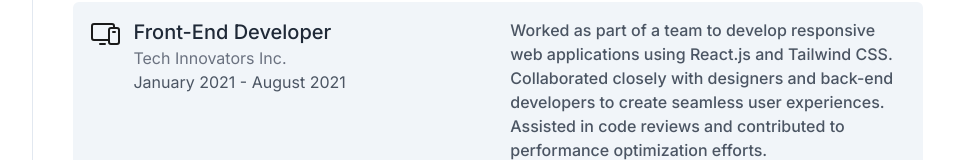
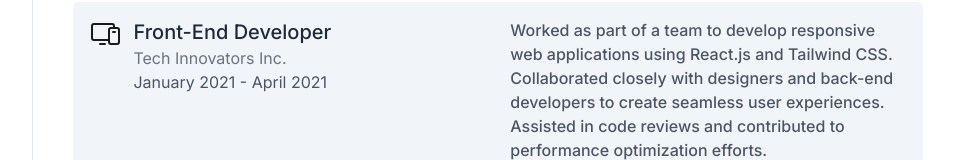
Before and after one commit to 123Brijesh44aa/brijesh-mourya-portfolio, a Next.js app: page /about in a window 1280 px wide. Shown: the part 1152-1312 px from the top of the page, without its empty margins (317-1271 px from the left). Built offline with nearby package versions, Linux system fonts and the light colour scheme.

Commit message:
Update end date for Front-End Developer position

```diff
--- a/constants/constants.ts
+++ b/constants/constants.ts
@@ -242,7 +242,7 @@ export const experience =
 			"title": "Front-End Developer",
 			"company": "Tech Innovators Inc.",
 			"startDate": "January 2021",
-			"endDate": "August 2021",
+			"endDate": "April 2021",
 			"description": "Worked as part of a team to develop responsive web applications using React.js and Tailwind CSS. Collaborated closely with designers and back-end developers to create seamless user experiences. Assisted in code reviews and contributed to performance optimization efforts."
 		},
 		{
```
